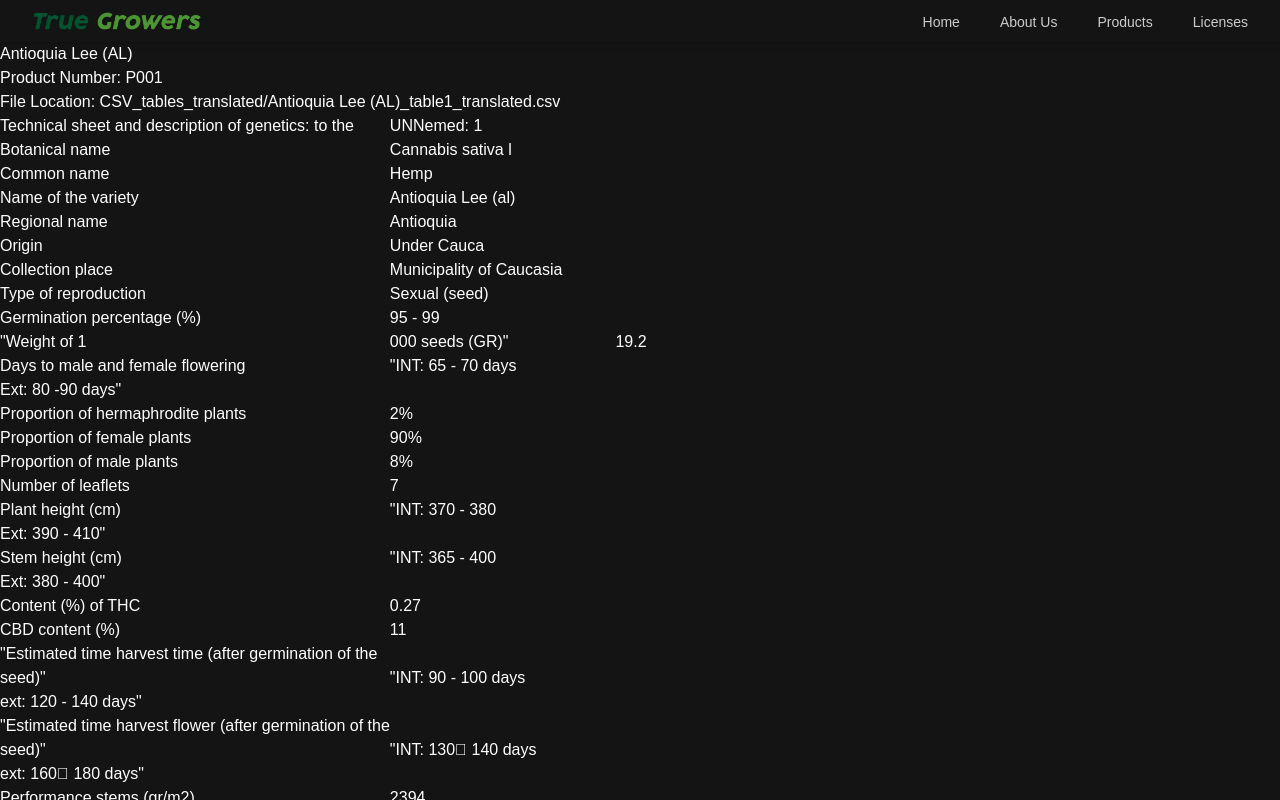
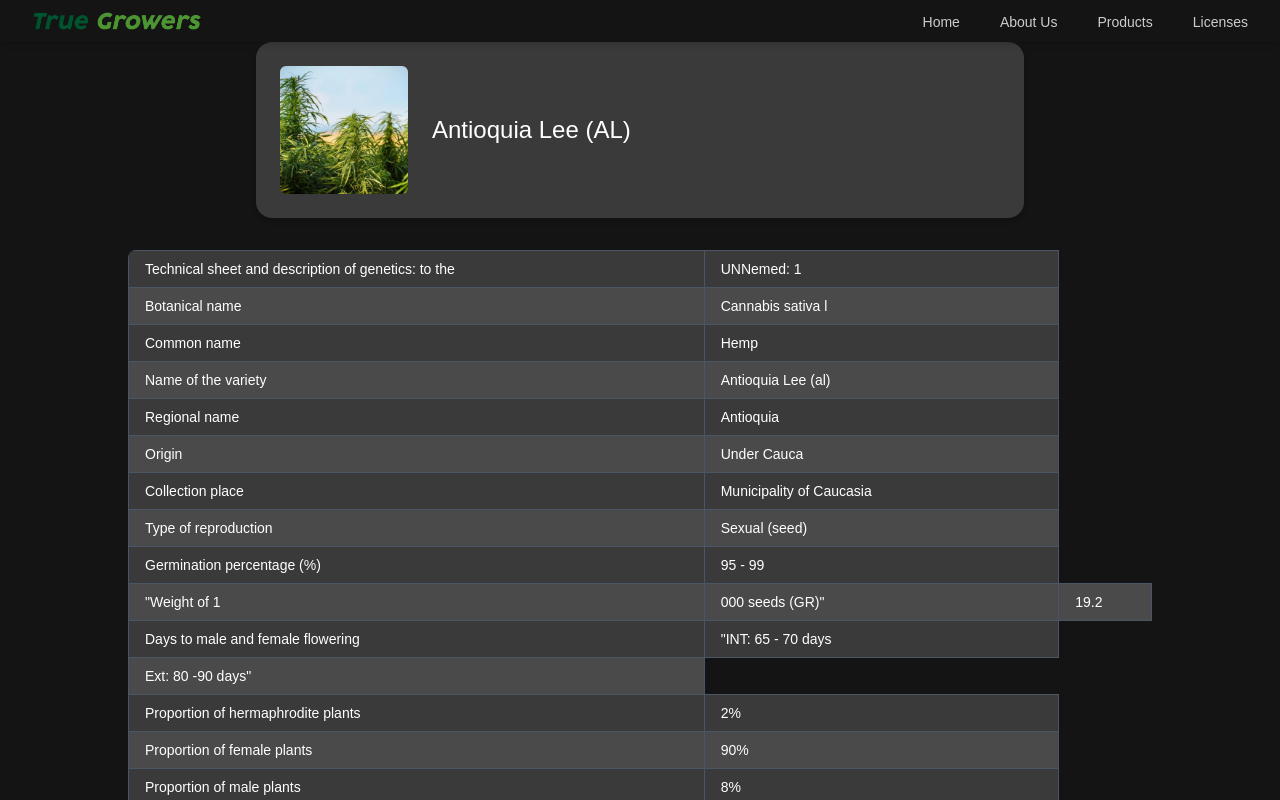
Before and after one commit to juliosantamariafgcu/True-Growers-Website, a Next.js app in the folder true-growers/: page /products/P001 in a window 1280 px wide. Shown: the top 800 px of the page. Built offline with nearby package versions, Linux system fonts and the light colour scheme; a web font is replaced by a local one.

Commit message:
Adding formatting and styling to individual product page

```diff
--- a/true-growers/src/app/products/[product_id]/page.tsx
+++ b/true-growers/src/app/products/[product_id]/page.tsx
@@ -1,11 +1,13 @@
 import productData from "../../product_data.json";
 import fs from "fs";
 import path from "path";
+import Image from "next/image";
 
 type Product = {
   product_number: string;
   title: string;
   file_location: string;
+  image?: string;
 };
 
 function parseCSV(content: string): string[][] {
@@ -27,7 +29,13 @@ export default async function ProductPage({
   );
 
   if (!currentProduct) {
-    return <h1>Product not found</h1>;
+    return (
+      <div className="pt-[42px] flex justify-center">
+        <h1 className="text-xl font-semibold text-red-500">
+          Product not found
+        </h1>
+      </div>
+    );
   }
 
   // Read CSV file synchronously from public folder
@@ -41,28 +49,51 @@ export default async function ProductPage({
   }
 
   return (
-    <div>
-      <div className="pt-[42px]">
-        <h1>{currentProduct.title}</h1>
-        <p>Product Number: {currentProduct.product_number}</p>
-        <p>File Location: {currentProduct.file_location}</p>
+    <div className="pt-[42px] flex flex-col items-center">
+      {/* Product Card */}
+      <div className="bg-[#3A3A3A] rounded-2xl shadow-md flex items-center p-6 w-[95%] max-w-3xl mb-8">
+        {currentProduct.image && (
+          <div className="w-32 h-32 relative flex-shrink-0">
+            <Image
+              src={currentProduct.image}
+              alt={currentProduct.title}
+              fill
+              className="object-cover rounded-md"
+            />
+          </div>
+        )}
+        <div className="ml-6 text-white">
+          <h1 className="text-2xl">{currentProduct.title}</h1>
+        </div>
+      </div>
 
-        {csvData.length > 0 ? (
-          <table>
+      {/* CSV Table */}
+      {csvData.length > 0 ? (
+        <div className="overflow-x-auto w-[95%] max-w-5xl">
+          <table className="w-full border-collapse text-sm text-left rounded-lg overflow-hidden">
             <tbody>
               {csvData.map((row, rowIndex) => (
-                <tr key={rowIndex}>
+                <tr
+                  key={rowIndex}
+                  className={rowIndex % 2 === 0 ? "bg-[#3A3A3A]" : "bg-[#4A4A4A]"}
+                >
                   {row.map((cell, cellIndex) => (
-                    <td key={cellIndex}>{cell}</td>
+                    <td
+                      key={cellIndex}
+                      className="px-4 py-2 border border-gray-600 text-white"
+                    >
+                      {cell}
+                    </td>
                   ))}
                 </tr>
               ))}
             </tbody>
           </table>
-        ) : (
-          <p>No CSV data available.</p>
-        )}
-      </div>
+        </div>
+      ) : (
+        <p className="text-gray-500 italic">No CSV data available.</p>
+      )}
+
     </div>
   );
 }
```
